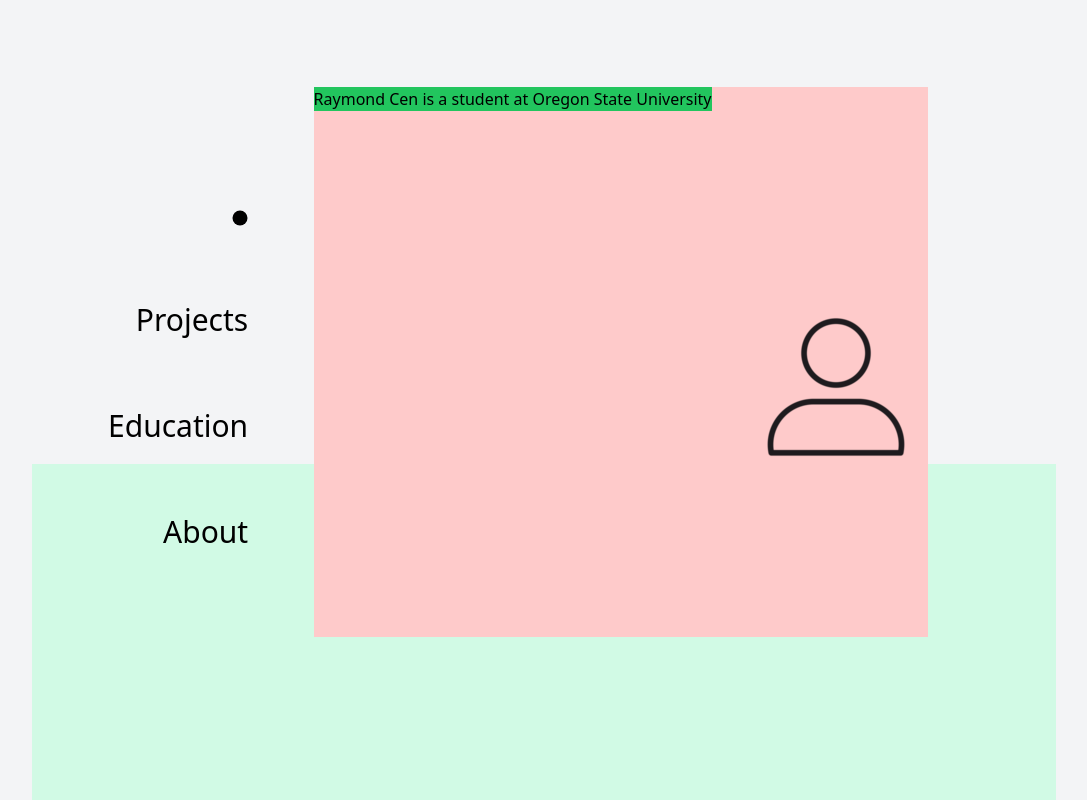
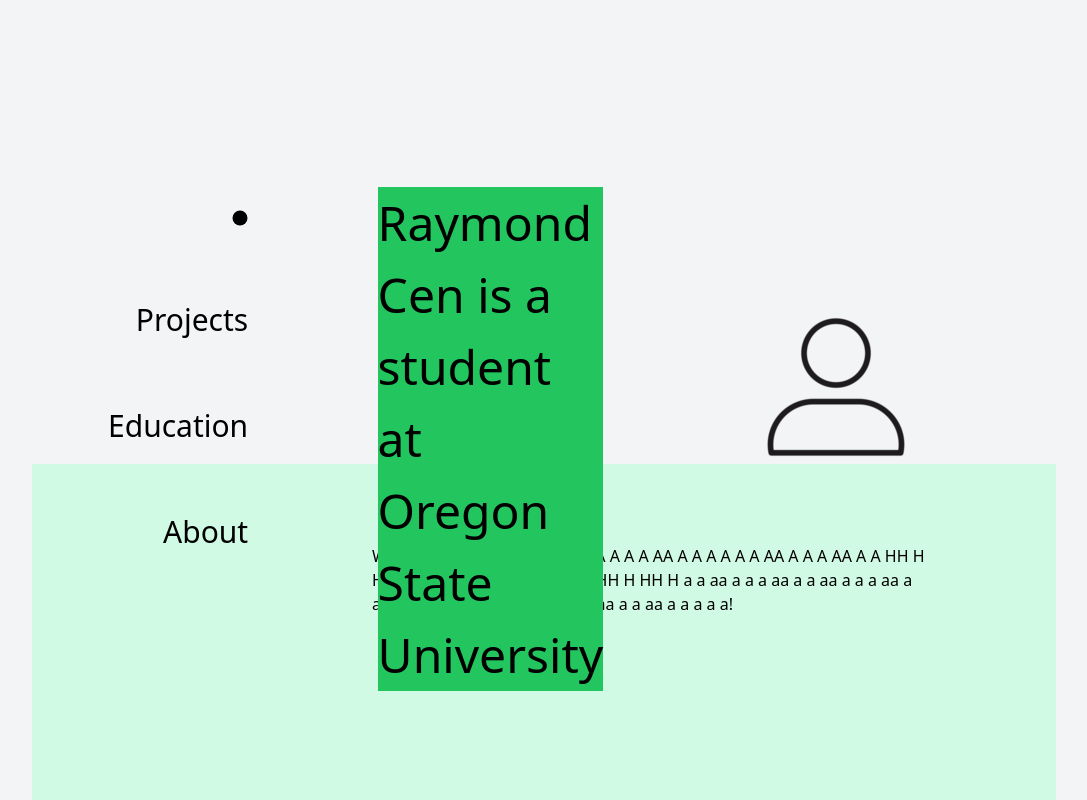
Before and after one commit to raymondcen/raymondportfolio, a React (Vite) app: page /#/ in a window 1280 px wide. Shown: the top 800 px of the page, without its empty margins (96-1183 px from the left). Built offline with nearby package versions, Linux system fonts and the light colour scheme.

Commit message:
modified text on home

```diff
--- a/src/pages/Home.jsx
+++ b/src/pages/Home.jsx
@@ -16,17 +16,17 @@
             </div>
       </div>
 
-      <div className="flex-wrap inset-x-0 top-0 absolute bg-red-200 h-[550px]  md:ml-[32vw] md:mr-[20vw] mt-[87px]"
+      <div className="flex-wrap inset-x-0 top-0 absolute bg-transparent h-[550px]  md:ml-[32vw] md:mr-[20vw] mt-[87px]"
       >
-        <div className="bg-green-500 absolute">
+        <div className="bg-green-500 text-[3rem] mt-[100px] ml-[5vw] mr-[400px] absolute">
           <span>Raymond Cen</span>
           <span> is a student at </span>
           <span>Oregon </span> <span>State </span> <span>University</span>
         </div>
 
         <img
-          className="absolute object-cover mr-[1vw] ml-[33vw] mt-[200px]"
-          src="./public/images/temp-image.webp"
+          className="absolute object-cover ml-[33vw] mt-[200px]"
+          src="/images/temp-image.webp"
           alt="profile-image"
         ></img>
 
```
